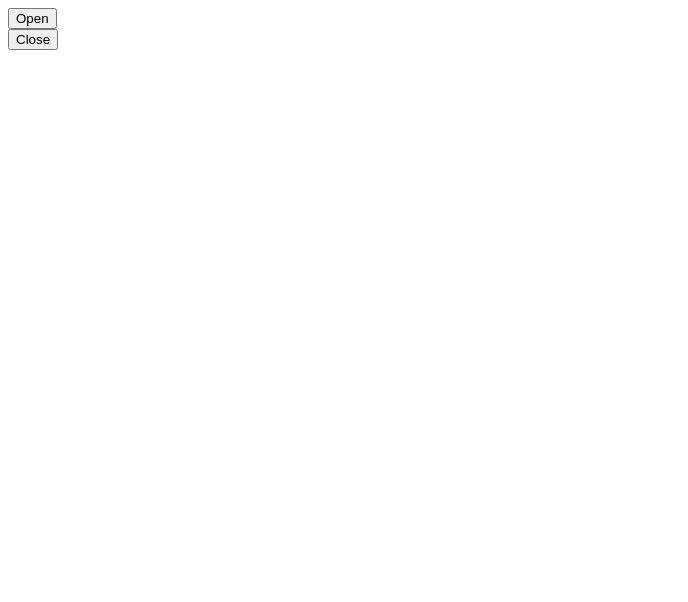
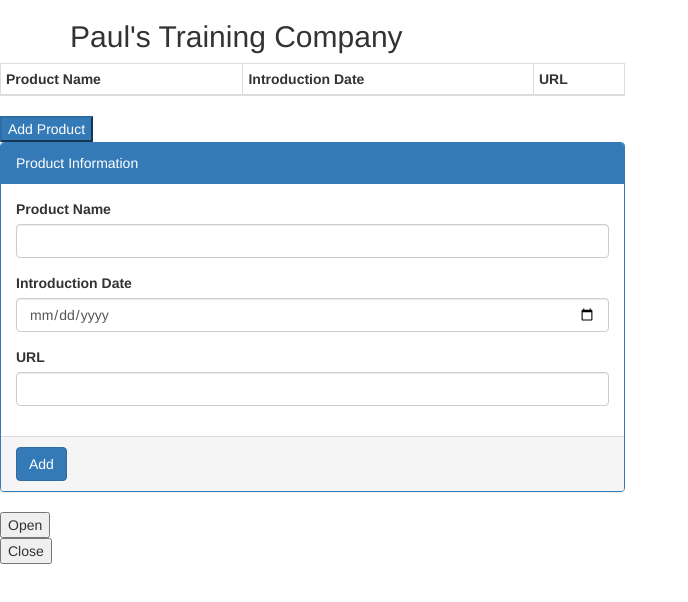
Before and after one commit to carroll-john/jquery-project, a plain HTML site: page index.html in a window 1280 px wide. Shown: the whole page, without its empty margins (0-688 px from the left). Drawn offline with nearby package versions, Linux system fonts and the light colour scheme; files whose address does not match are found by name.

Commit message:
Adding npm Bootstrap and jquery

```diff
--- a/index.html
+++ b/index.html
@@ -2,18 +2,94 @@
 <html lang="en">
 
 <head>
+  <meta charset="utf-8" />
+  <meta http-equiv="X-UA-Compatible" content="IE=edge" />
+  <meta name="viewport" content="width=device-width, initial-scale=1" />
+
   <title>jQuery Demo</title>
-  <link rel="stylesheet" href="css/style.css">
+  <link rel="stylesheet" href="/Users/jc/github/jquery-project/node_modules/bootstrap/dist/css/bootstrap.min.css" />
+
+
 </head>
 
 <body>
+<script src="/Users/jc/github/jquery-project/node_modules/jquery/dist/jquery.min.js"></script>
+  <div class="container">
+    <div class="row">
+      <div class="col-sm-6">
+        <h2>Paul's Training Company</h2>
+      </div>
+    </div>
+  </div>
+
+  <div class="row">
+    <div class="col-sm-6">
+      <table id="productTable" class="table table-bordered
+      table-condensed table-striped">
+        <thead>
+          <th>
+            Product Name
+          </th>
+          <th>
+            Introduction Date
+          </th>
+          <th>
+            URL
+          </th>
+        </thead>
+      </table>
+    </div>
+  </div>
+
+  <div class="row">
+    <div class="col-sm-6">
+      <button type="button" id="addButton" class="btn-primary" onclick="addClick;()">
+      Add Product
+    </button>
+    </div>
+  </div>
+
+  <div class="row">
+    <div class="col-sm-6">
+      <div class="panel panel-primary">
+        <div class="panel-heading">
+          Product Information
+        </div>
+        <div class="panel-body">
+          <div class="form-group">
+            <label for="productname">Product Name</label>
+            <input type="text" id="productname" class="form-control" />
+          </div>
+          <div class="form-group">
+            <label for="introdate">Introduction Date</label>
+            <input type="date" id="introdate" class="form-control" />
+          </div>
+          <div class="form-group">
+            <label for="url">URL</label>
+            <input type="url" id="url" class="form-control" />
+          </div>
+        </div>
+        <div class="panel-footer">
+          <div class="row">
+            <div class="col-xs-12">
+              <button type="button" id="updateButton" class="btn btn-primary" onclick="updateClick();">
+                Add
+                </button>
+            </div>
+          </div>
+        </div>
+      </div>
+    </div>
+  </div>
+
   <button class="trigger">Open</button>
 
   <section class="overlay">
     <button class="trigger">Close</button>
   </section>
-  <script src="https://ajax.googleapis.com/ajax/libs/jquery/3.1.0/jquery.min.js"></script>
-  <script src="js/scripts.js"></script>
+  <script src="/Users/jc/github/jquery-project/js/scripts.js">
+  </script>
+  <script src="/Users/jc/github/jquery-project/node_modules/bootstrap/dist/js/bootstrap.min.js"></script>
 </body>
 
 </html>
```
Also changed, not shown: Untitled.html (added, +22 -0 lines), 2 other files.
